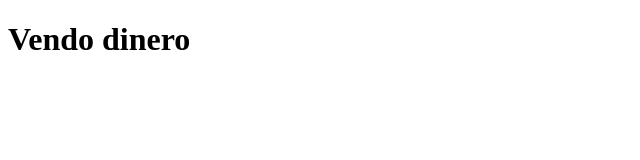
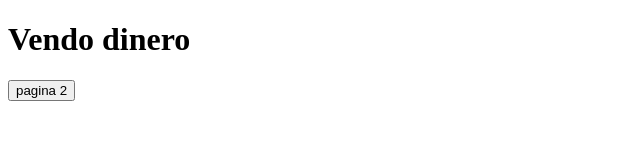
Before and after one commit to SantiagoGuali/Cloud2, a plain HTML site: page index.html in a window 1280 px wide. Shown: the whole page, without its empty margins (0-640 px from the left). Drawn offline with Linux system fonts and the light colour scheme.

Commit message:
redirigir

```diff
--- a/index.html
+++ b/index.html
@@ -7,5 +7,8 @@
 </head>
 <body>
     <h1>Vendo dinero</h1>
+    <a href="pagina1.html">
+         <button >pagina 2</button>
+    </a>
 </body>
 </html>
```
